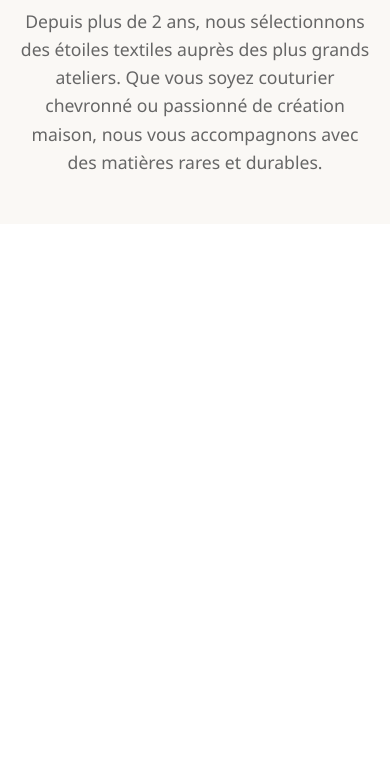
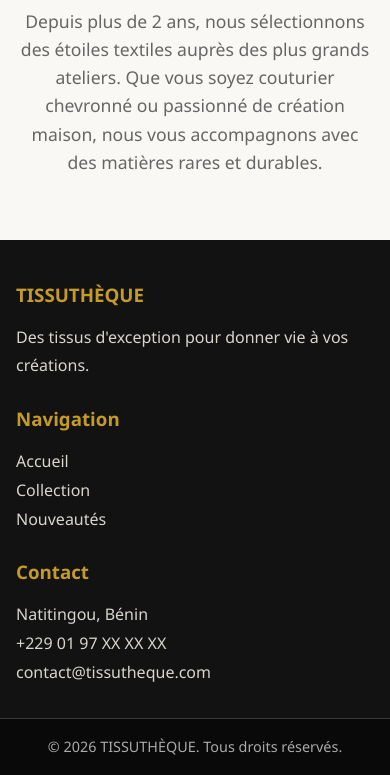
Before and after one commit to Evrard40/cyber-squad-2, a Django app: page / in a window 390 px wide. Shown: the part 1301-2076 px from the top of the page. Before the commit the page ends 1471 px from the top, so only its background shows below. Run offline with Django 5.2, Linux system fonts and the light colour scheme.

Commit message:
Add responsive footers to shop templates

```diff
--- a/backend/src/shop/templates/index.html
+++ b/backend/src/shop/templates/index.html
@@ -118,6 +118,14 @@
     .btn-envoyer { background: var(--accent); color: white; }
     .btn-modifier { background: var(--primary); color: white; }
 
+    footer { margin-top: 4rem; padding-top: 2.5rem; background: var(--primary); color: white; }
+    .footer-contenu { display: grid; grid-template-columns: repeat(3, 1fr); gap: 2rem; max-width: 1200px; margin: 0 auto; padding: 0 2rem; }
+    .footer-colonne h3 { margin-bottom: 0.8rem; color: var(--accent); }
+    .footer-colonne p, .footer-colonne a { color: #d8d5cf; line-height: 1.8; text-decoration: none; }
+    .footer-colonne a:hover { color: var(--accent); }
+    .reseaux { display: flex; flex-wrap: wrap; gap: 1rem; }
+    .footer-bas { margin-top: 2rem; padding: 1rem; border-top: 1px solid #3a3a3a; background: #090909; text-align: center; color: #aaa; font-size: 0.9rem; }
+
     @media (max-width: 768px) {
       .navbar { flex-wrap: wrap; gap: 0.8rem; padding: 1rem 5%; }
       .logo { font-size: 1.25rem; letter-spacing: 2px; }
@@ -140,6 +148,10 @@
       .hero-content h1 { font-size: 1.8rem; }
       .btn-hero { width: 100%; padding: 0.85rem 1rem; }
       .form-contenu { padding: 1.25rem; }
+    }
+
+    @media (max-width: 768px) {
+      .footer-contenu { grid-template-columns: 1fr; padding: 0 1rem; gap: 1.5rem; }
     }
   </style>
 </head>
@@ -198,6 +210,28 @@
       Depuis plus de 2 ans, nous sélectionnons des étoiles textiles auprès des plus grands ateliers. Que vous soyez couturier chevronné ou passionné de création maison, nous vous accompagnons avec des matières rares et durables.
     </p>
   </main>
+
+  <footer>
+    <div class="footer-contenu">
+      <div class="footer-colonne">
+        <h3>TISSUTHÈQUE</h3>
+        <p>Des tissus d'exception pour donner vie à vos créations.</p>
+      </div>
+      <div class="footer-colonne">
+        <h3>Navigation</h3>
+        <p><a href="{% url 'accueil' %}">Accueil</a></p>
+        <p><a href="{% url 'collection' %}">Collection</a></p>
+        <p><a href="{% url 'nouveautes' %}">Nouveautés</a></p>
+      </div>
+      <div class="footer-colonne">
+        <h3>Contact</h3>
+        <p>Natitingou, Bénin</p>
+        <p>+229 01 97 XX XX XX</p>
+        <p>contact@tissutheque.com</p>
+      </div>
+    </div>
+    <div class="footer-bas"><p>&copy; 2026 TISSUTHÈQUE. Tous droits réservés.</p></div>
+  </footer>
 
   <!-- PANIER SLIDE-OVER -->
   <div class="voile" id="voile"></div>
```
Also changed, not shown: backend/src/shop/templates/collection.html (+34 -0 lines), backend/src/shop/templates/nouveaute.html (+34 -0 lines).
